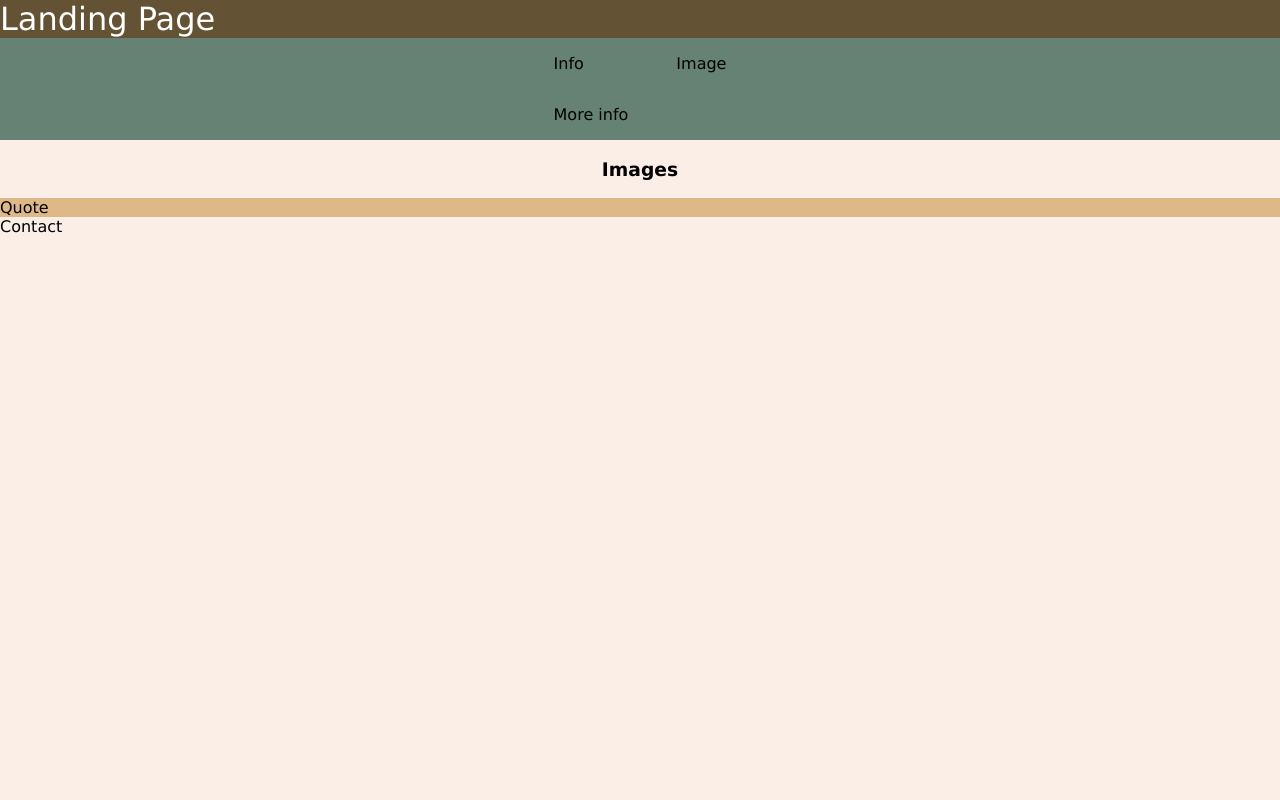
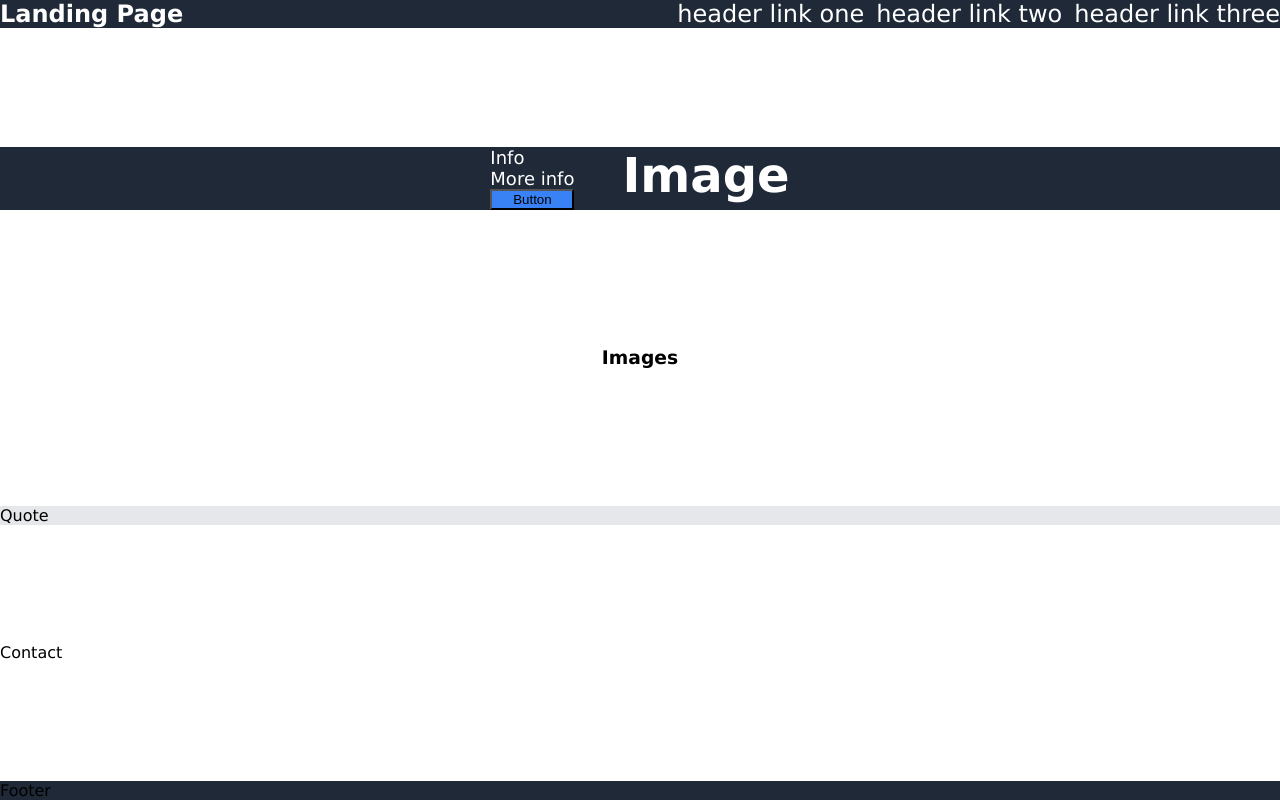
Before and after one commit to PhilT847/lab-landing-page, a plain HTML site: page index.html in a window 1280 px wide. Drawn offline with Linux system fonts and the light colour scheme.

Commit message:
Changed color palette, added title flexboxes
Added new flexboxes to header and title sections, and modified text

```diff
--- a/css/style.css
+++ b/css/style.css
@@ -1,11 +1,11 @@
 /* style.css */
 
 body {
+    height: 100vh;
     margin: 0; /* Remove default margin/padding */
-    padding: 0;
     display:flex; /* Align sections vertically */
     flex-direction: column;
-    background-color: #FAEEE6;
+    justify-content: space-between;
     font-family: Verdana, Geneva, Tahoma, sans-serif;
 }
 
@@ -15,30 +15,43 @@ a {
 }
 
 .header {
-    font-size: 32px;
     color: white;
-    background-color: #635233;
+    font-size: 24px;
+    font-weight: 800;
+    background-color: #1F2937;
     display: flex;
     justify-content: space-between;
 }
 
 .header-links {
+    font-weight: 100;
     display: flex;
+    gap: 12px;
 }
 
 .title-section {
-    background-color: #658274;
+    color: white;
+    font-size: 48px;
+    font-weight: 800;
+    background-color: #1F2937;
     display: flex;
     justify-content: center;
     gap: 48px;
 }
 
-.title-info {
+.title-secondary {
+    font-size: 18px;
+    font-weight: 400;
     display: flex;
     flex-direction: column;
 }
 
+.title-button {
+    background-color: #3882F6;
+}
+
 .img-section {
+    background-color: white;
     text-align: center;
     display: flex;
     flex-direction: column;
@@ -60,13 +73,13 @@ a {
 }
 
 .quote-section {
-    background-color: burlywood;
+    background-color: #E5E7EB;
 }
 
 .contact-section {
-
+    background-color: white;
 }
 
 .footer {
-
+    background-color: #1F2937;
 }
--- a/index.html
+++ b/index.html
@@ -13,14 +13,25 @@
     <body>
         <div class="header">
             Landing Page
+
+            <div class="header-links">
+                <div>header link one</div>
+                <div>header link two</div>
+                <div>header link three</div>
+            </div>
         </div>
 
         <div class="title-section">
-            <div class="title-info">
-                <p>Info</p>
-                <p>More info</p>
+
+            <div class="title-secondary">
+                <div>Info</div>
+                <div>More info</div>
+                <button class="title-button">
+                    Button
+                </button>
             </div>
-            <p>Image</p>
+
+            <div>Image</div>
         </div>
 
         <div class="img-section">
@@ -39,6 +50,10 @@
         <div class="contact-section">
             Contact
         </div>
+
+        <div class="footer">
+            Footer
+        </div>
     </body>
 
 </html>
```
